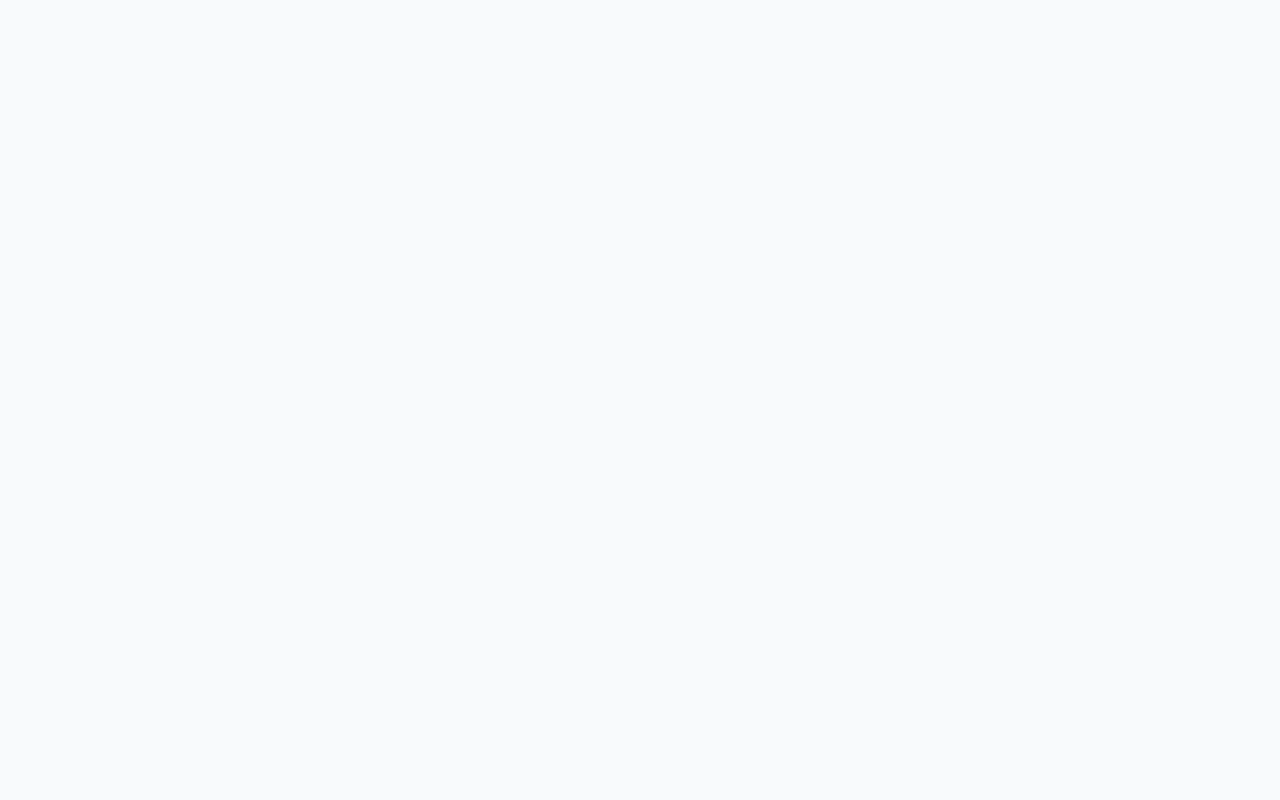
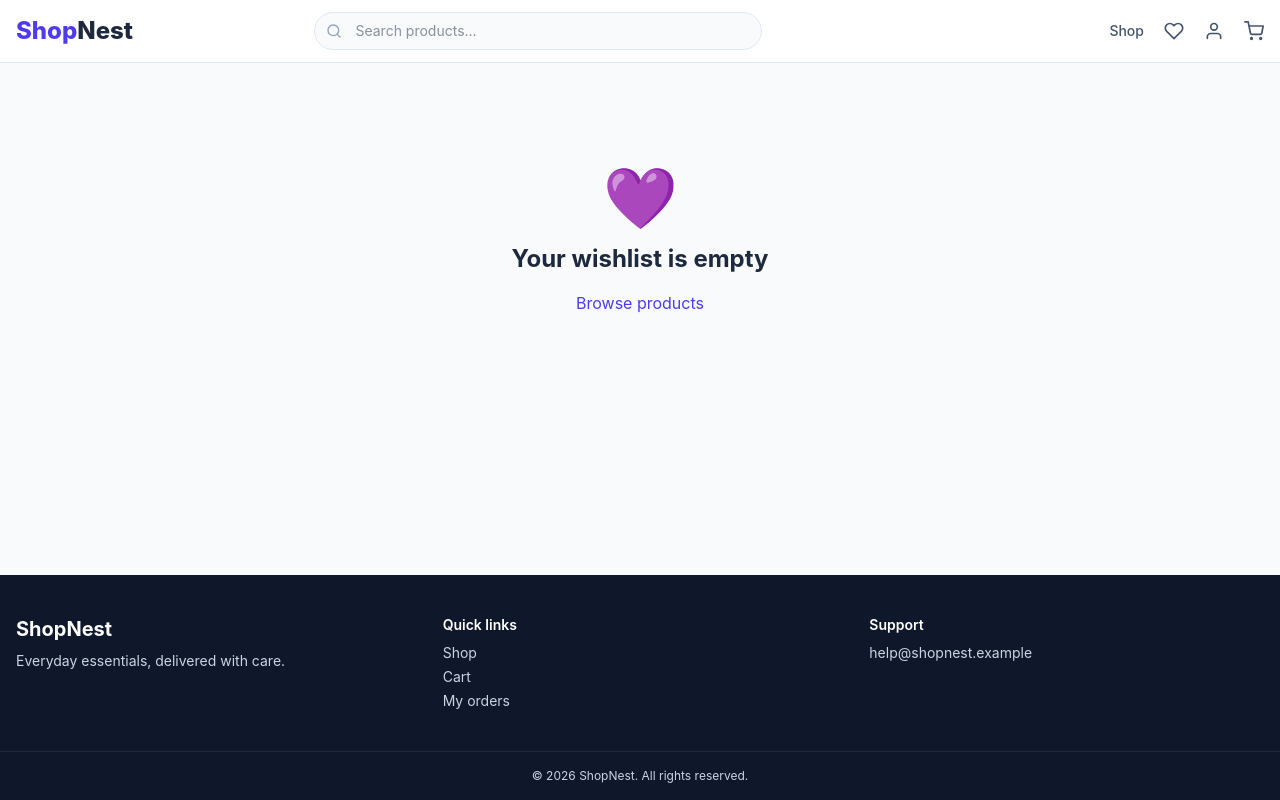
Before and after one commit to Rahul315777/shopnest, a React (Vite) app: page /wishlist in a window 1280 px wide. Before the commit this address had no page. Built offline with nearby package versions, Linux system fonts and the light colour scheme.

Commit message:
feat: add wishlist page and navbar wishlist counter

```diff
--- a/src/components/Navbar/Navbar.jsx
+++ b/src/components/Navbar/Navbar.jsx
@@ -1,10 +1,12 @@
 import { Link, useNavigate } from "react-router-dom";
-import { FiShoppingCart, FiUser, FiSearch } from "react-icons/fi";
+import { FiShoppingCart, FiUser, FiSearch, FiHeart } from "react-icons/fi";
 import { useCart } from "../../context/CartContext.jsx";
+import { useWishlist } from "../../context/WishlistContext.jsx";
 import { useProducts } from "../../context/ProductContext.jsx";
 
 export default function Navbar() {
   const { count } = useCart();
+  const { ids } = useWishlist();
   const { search, setSearch } = useProducts();
   const navigate = useNavigate();
 
@@ -34,6 +36,14 @@ export default function Navbar() {
           <Link to="/shop" className="hidden text-sm font-medium hover:text-indigo-600 sm:block">
             Shop
           </Link>
+          <Link to="/wishlist" aria-label="Wishlist" className="relative hover:text-indigo-600">
+            <FiHeart />
+            {ids.length > 0 && (
+              <span className="absolute -right-2 -top-2 flex h-5 min-w-5 items-center justify-center rounded-full bg-rose-500 px-1 text-[11px] font-bold text-white">
+                {ids.length}
+              </span>
+            )}
+          </Link>
           <Link to="/profile" aria-label="Profile" className="hover:text-indigo-600">
             <FiUser />
           </Link>
--- /dev/null
+++ b/src/pages/Wishlist/Wishlist.jsx
@@ -0,0 +1,29 @@
+import { Link } from "react-router-dom";
+import ProductCard from "../../components/ProductCard/ProductCard.jsx";
+import { useProducts } from "../../context/ProductContext.jsx";
+import { useWishlist } from "../../context/WishlistContext.jsx";
+
+export default function Wishlist() {
+  const { products } = useProducts();
+  const { ids } = useWishlist();
+  const saved = products.filter((p) => ids.includes(p.id));
+
+  if (saved.length === 0) {
+    return (
+      <div className="py-20 text-center">
+        <p className="text-6xl">💜</p>
+        <h2 className="mt-4 text-2xl font-bold">Your wishlist is empty</h2>
+        <Link to="/shop" className="mt-4 inline-block text-indigo-600 hover:underline">Browse products</Link>
+      </div>
+    );
+  }
+
+  return (
+    <div>
+      <h1 className="mb-4 text-2xl font-bold">My wishlist ({saved.length})</h1>
+      <div className="grid grid-cols-1 gap-5 sm:grid-cols-2 lg:grid-cols-4">
+        {saved.map((p) => <ProductCard key={p.id} product={p} />)}
+      </div>
+    </div>
+  );
+}
--- a/src/routes/AppRoutes.jsx
+++ b/src/routes/AppRoutes.jsx
@@ -4,6 +4,7 @@ import Home from "../pages/Home/Home.jsx";
 import Cart from "../pages/Cart/Cart.jsx";
 import Product from "../pages/Product/Product.jsx";
 import Shop from "../pages/Shop/Shop.jsx";
+import Wishlist from "../pages/Wishlist/Wishlist.jsx";
 
 export default function AppRoutes() {
   return (
@@ -12,6 +13,7 @@ export default function AppRoutes() {
         <Route path="/" element={<Home />} />
         <Route path="/shop" element={<Shop />} />
         <Route path="/product/:id" element={<Product />} />
+        <Route path="/wishlist" element={<Wishlist />} />
         <Route path="/cart" element={<Cart />} />
       </Route>
     </Routes>
```
